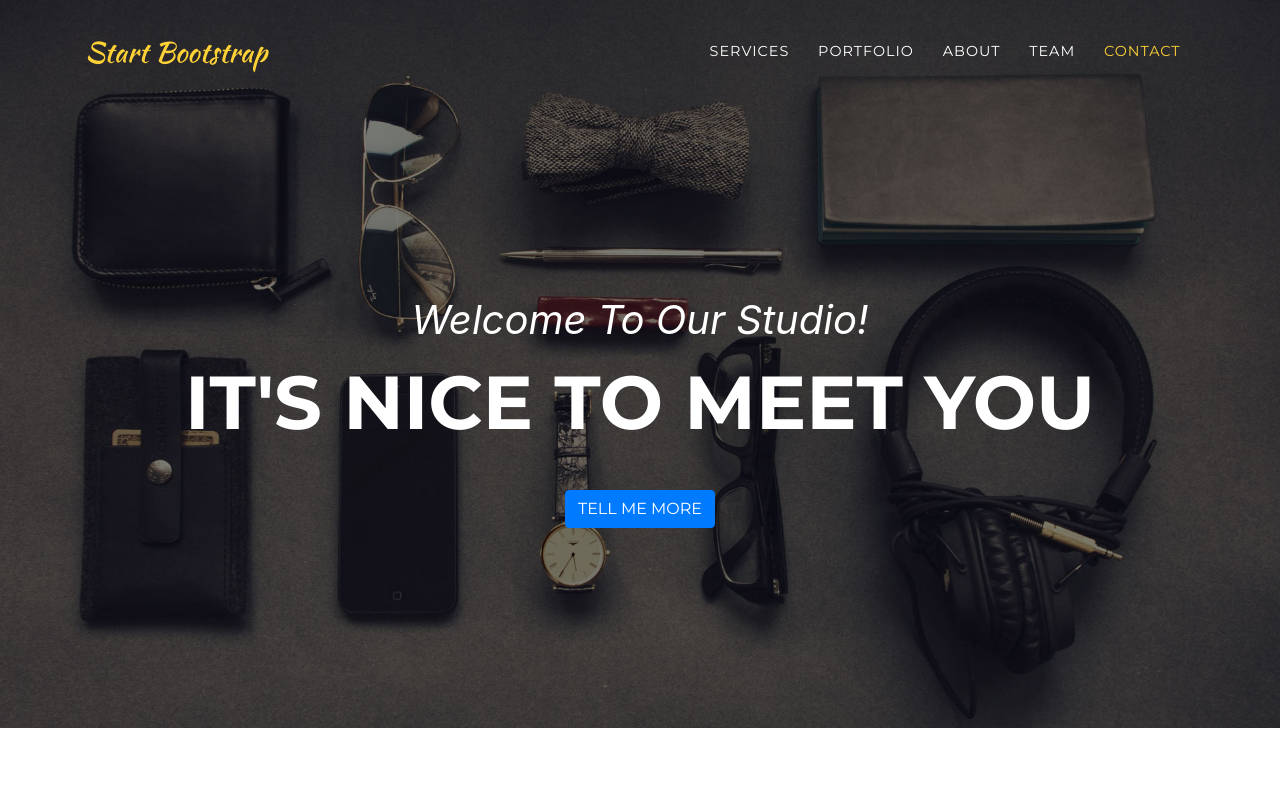
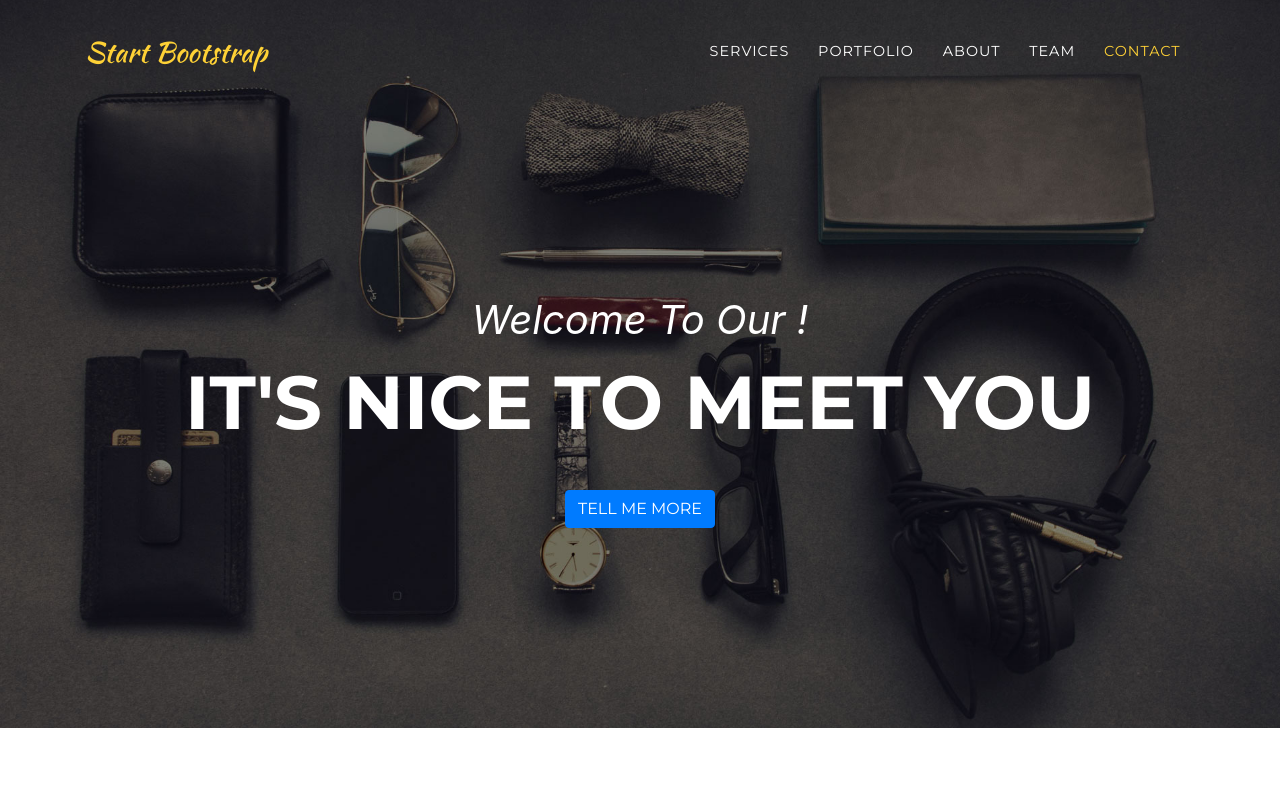
Before and after one commit to AirOnE59/GestiBank-Front, a website with bundled scripts: page index.html in a window 1280 px wide. Shown: the top 800 px of the page. Built offline with nearby package versions, Linux system fonts and the light colour scheme; a web font is replaced by a local one.

Commit message:
modif thierry

```diff
--- a/index.html
+++ b/index.html
@@ -61,7 +61,7 @@
     <header class="masthead">
       <div class="container">
         <div class="intro-text">
-          <div class="intro-lead-in">Welcome To Our Studio!</div>
+          <div class="intro-lead-in">Welcome To Our !</div>
           <div class="intro-heading text-uppercase">It's Nice To Meet You</div>
           <a class="btn btn-primary btn-xl text-uppercase js-scroll-trigger" href="#services">Tell Me More</a>
         </div>
```
